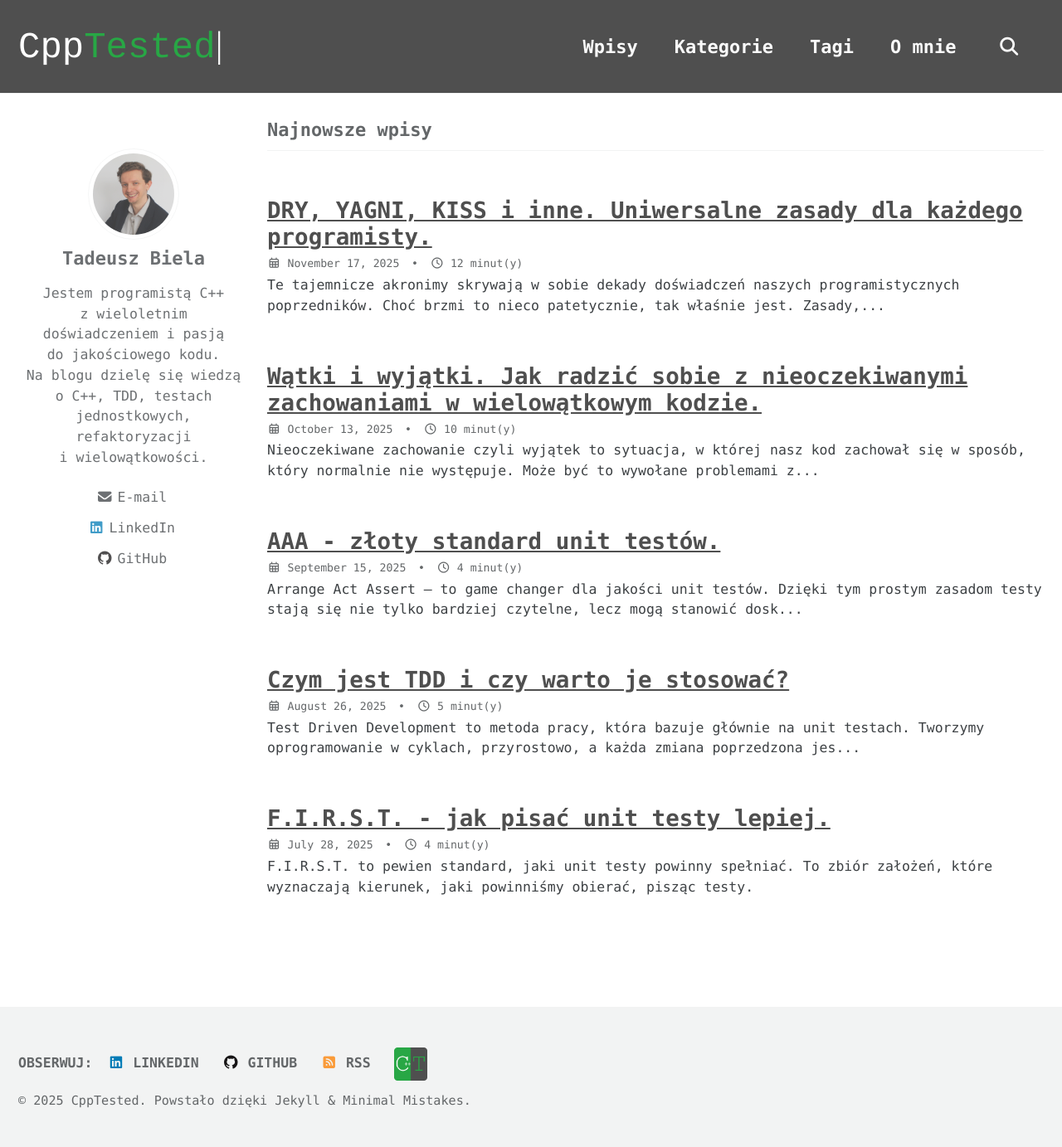
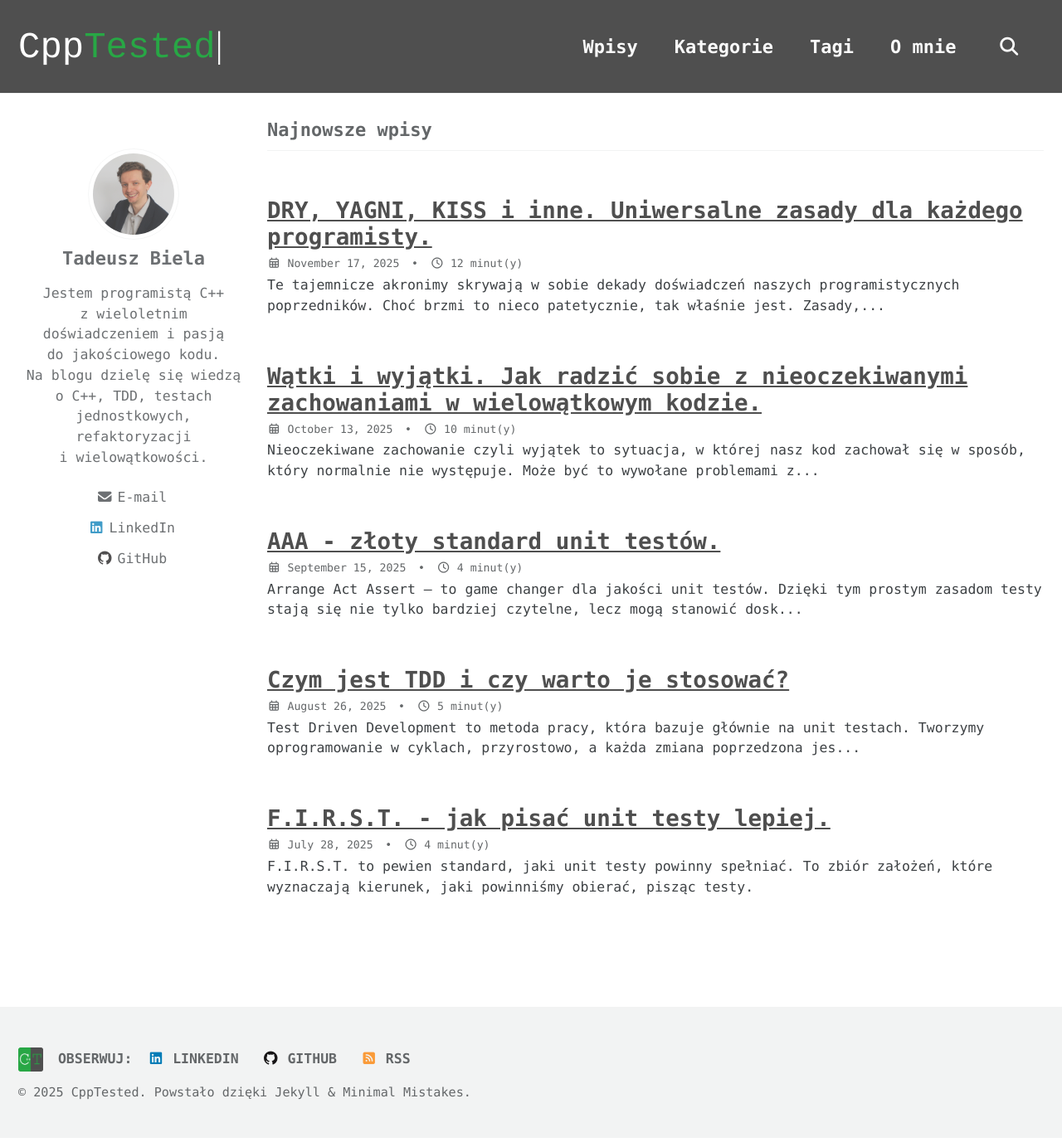
Before and after one commit to TadekBiela/cpptested, a Jekyll site: the page built from index.html, in a window 1280 px wide. Shown: the whole page at 83% size. Built offline with Jekyll 4.4.1, drawn with Linux system fonts in a browser that asks for light colours; cached includes are drawn as plain includes; the list of posts is cut into pages by our own code.

Commit message:
Change feed CT icon position

```diff
--- a/_includes/footer.html
+++ b/_includes/footer.html
@@ -1,5 +1,9 @@
 <div class="page__footer-follow">
   <ul class="social-icons">
+    <li style="justify-content: space-between; align-items: center;">
+      <img src="{{ 'favicon.png' | relative_url }}" alt="Logo" style="">
+    </li>
+
     {% if site.data.ui-text[site.locale].follow_label %}
       <li><strong>{{ site.data.ui-text[site.locale].follow_label }}</strong></li>
     {% endif %}
@@ -15,10 +19,6 @@
     {% unless site.atom_feed.hide %}
       <li><a href="{% if site.atom_feed.path %}{{ site.atom_feed.path }}{% else %}{{ '/feed.xml' | relative_url }}{% endif %}"><i class="fas fa-fw fa-rss-square" aria-hidden="true"></i> {{ site.data.ui-text[site.locale].feed_label | default: "Feed" }}</a></li>
     {% endunless %}
-
-    <li style="justify-content: space-between; align-items: center;">
-      <img src="{{ 'favicon.png' | relative_url }}" alt="Logo" style="height: 40px;">
-    </li>
   </ul>
 </div>
 
--- a/assets/css/main.scss
+++ b/assets/css/main.scss
@@ -192,10 +192,9 @@ a:hover,
 
 .social-icons {
   align-items: center;
+  vertical-align: bottom;
 }
-.social-icons li:last-child {
-  margin-left: auto;
+
+.social-icons li:first-child img {
+  height: 1.8em;
 }
-.social-icons li:last-child img {
-  height: 40px;
-}
```
